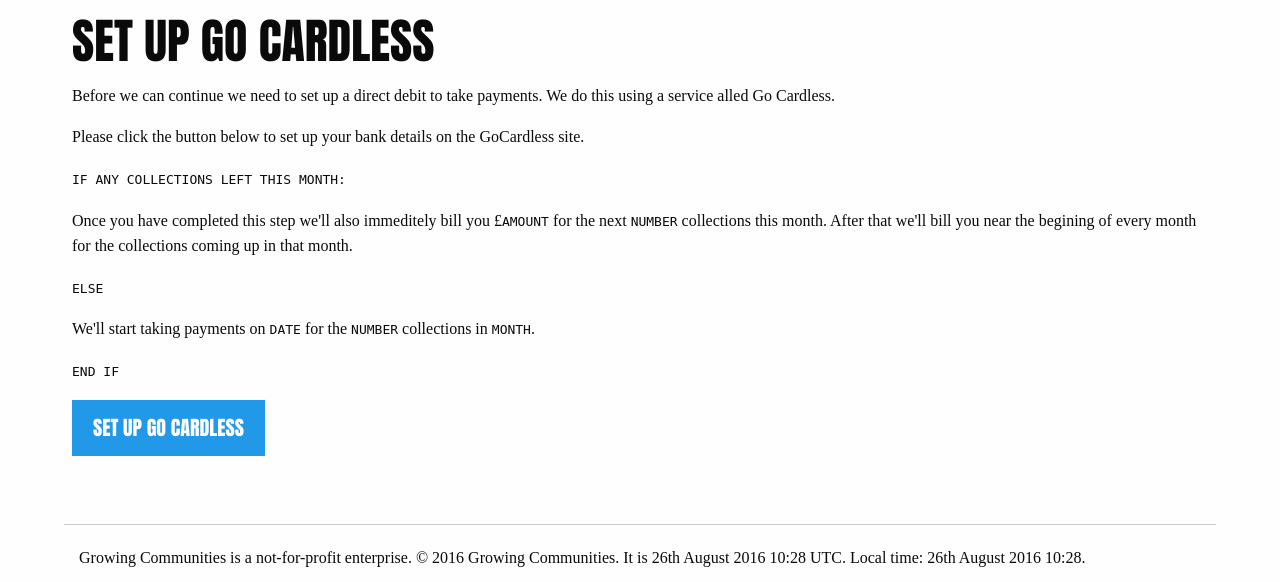
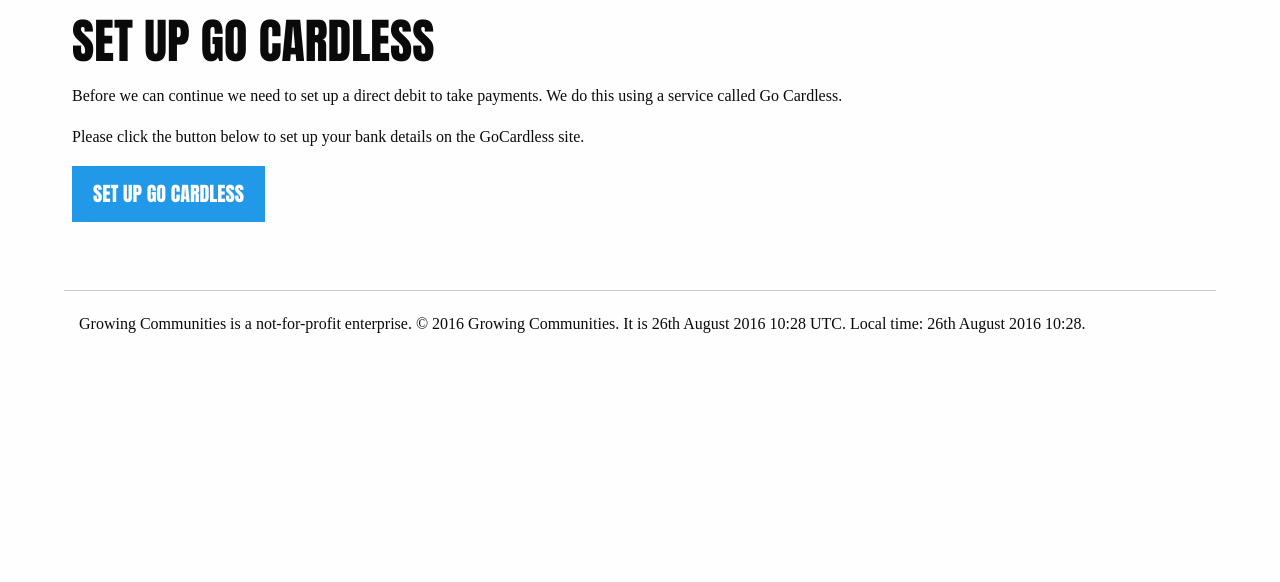
Before and after one commit to productscience/blue-world-lite, a Django app: template blueworld/templates/dashboard/set-up-go-cardless.html in a window 1280 px wide. Shown: the part 96-678 px from the top of the page. Run offline with Django 3.2, Linux system fonts and the light colour scheme; the template is opened without the code that fills it, so the values that code supplies are empty; parts of the project's set-up code (start-up, migrations or seed data) failed here and were passed over; some libraries are stand-ins or nearby versions.

Commit message:
Fix typo - hide pseudo code for show and tell

```diff
--- a/blueworld/templates/dashboard/set-up-go-cardless.html
+++ b/blueworld/templates/dashboard/set-up-go-cardless.html
@@ -5,16 +5,17 @@
 {% block content %}
     <div class="row">
       <h1>Set up Go Cardless</h1>
-      <p>Before we can continue we need to set up a direct debit to take payments. We do this using a service alled Go Cardless.</p>
+      <p>Before we can continue we need to set up a direct debit to take payments. We do this using a service called Go Cardless.</p>
 
       <p>Please click the button below to set up your bank details on the GoCardless site.</p>
 
+      <!-- commented out for now, until we have the correct template code for this
       <p><tt>IF ANY COLLECTIONS LEFT THIS MONTH:</tt></p>
       <p>Once you have completed this step we'll also immeditely bill you £<tt>AMOUNT</tt> for the next <tt>NUMBER</tt> collections this month. After that we'll bill you near the begining of every month for the collections coming up in that month.</p>
       <p><tt>ELSE</tt></p>
       <p>We'll start taking payments on <tt>DATE</tt> for the <tt>NUMBER</tt> collections in <tt>MONTH</tt>.</p>
       <p><tt>END IF</tt></p>
-
+    -->
       <form action="{% url 'dashboard_gocardless' %}" method="post">
         {% csrf_token %}
         <input type="submit" class="button font-display primary large" value="Set up Go Cardless">
```
